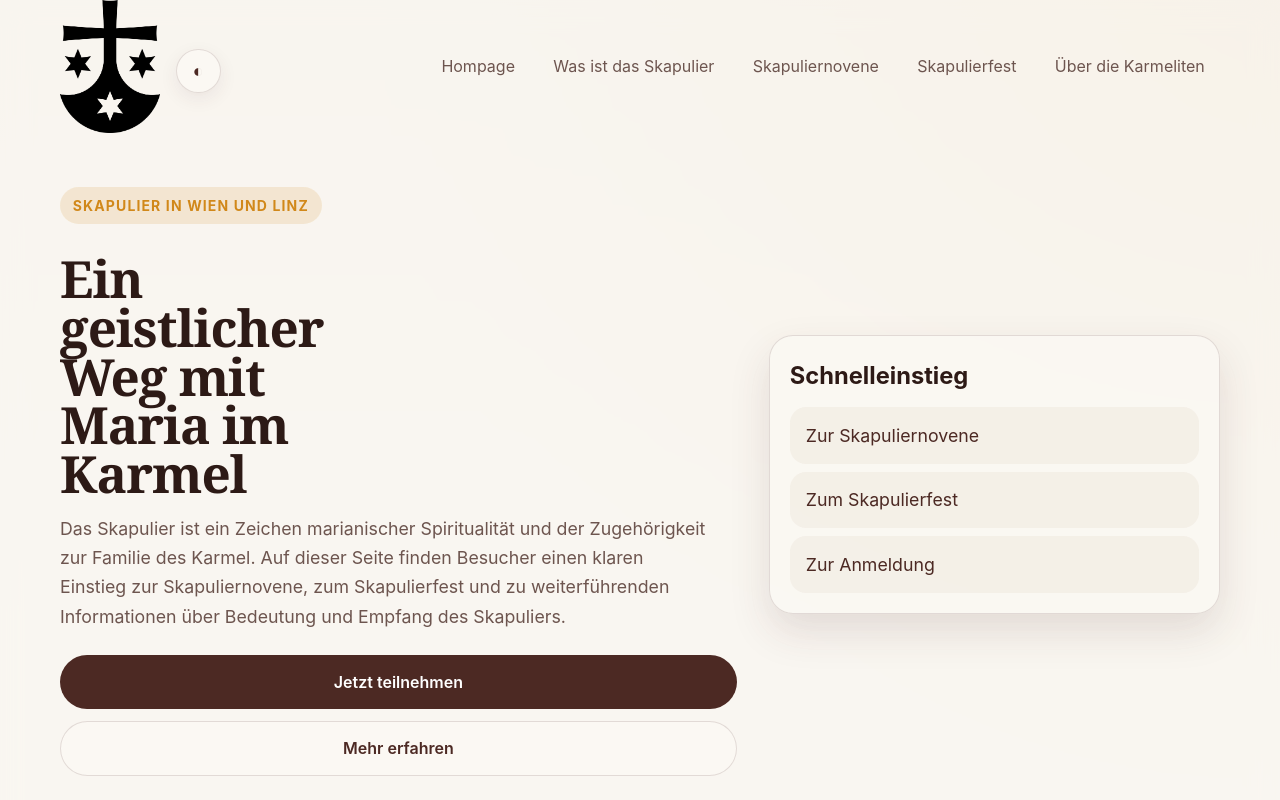
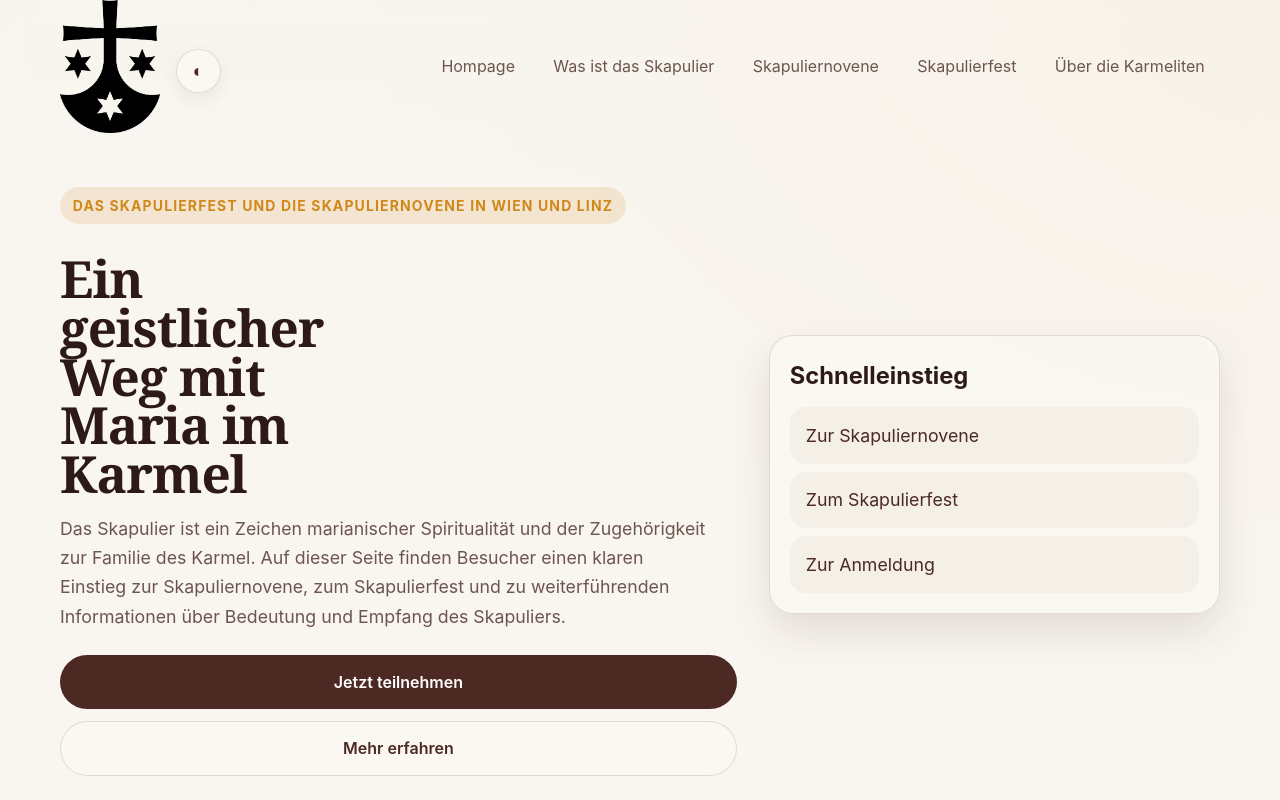
Before and after one commit to jroekarmel/skapulierfest, a plain HTML site: page home.html in a window 1280 px wide. Shown: the top 800 px of the page. Drawn offline with Linux system fonts and the light colour scheme; files whose address does not match are found by name.

Commit message:
change from Skapulier to Fest und Novene

```diff
--- a/home.html
+++ b/home.html
@@ -5,7 +5,7 @@
     <meta name="viewport" content="width=device-width, initial-scale=1.0">
      <meta name="description" content="Skapulier in Wien und Linz: Einführung, Novene, Fest und Informationen über die Karmeliten." />
       <link rel="stylesheet" href="style.css" />
-    <title>Das Skapulier | Die Karmeliten in Österreich</title>
+    <title>Das Skapulierfest und die Skapuliernovene | Die Karmeliten in Österreich</title>
 </head>
 <body>
     <header class="site-header">
@@ -50,7 +50,7 @@
     <section class="hero" id="top">
       <div class="container hero-grid">
         <div class="hero-copy">
-          <p class="eyebrow">Skapulier in Wien und Linz</p>
+          <p class="eyebrow">Das Skapulierfest und die Skapuliernovene in Wien und Linz</p>
           <h1>Ein geistlicher Weg mit Maria im Karmel</h1>
           <p class="hero-text">Das Skapulier ist ein Zeichen marianischer Spiritualität und der Zugehörigkeit zur Familie des Karmel. Auf dieser Seite finden Besucher einen klaren Einstieg zur Skapuliernovene, zum Skapulierfest und zu weiterführenden Informationen über Bedeutung und Empfang des Skapuliers.</p>
           <div class="hero-actions">
```
